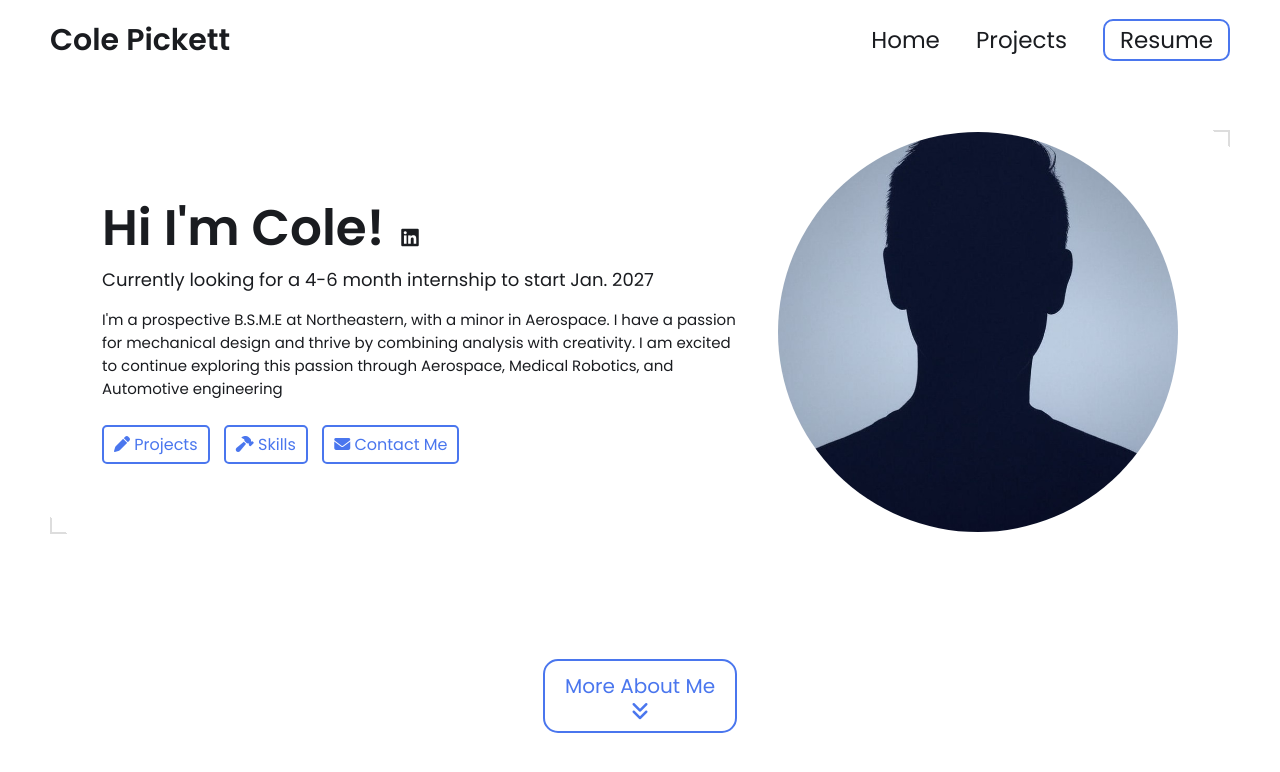
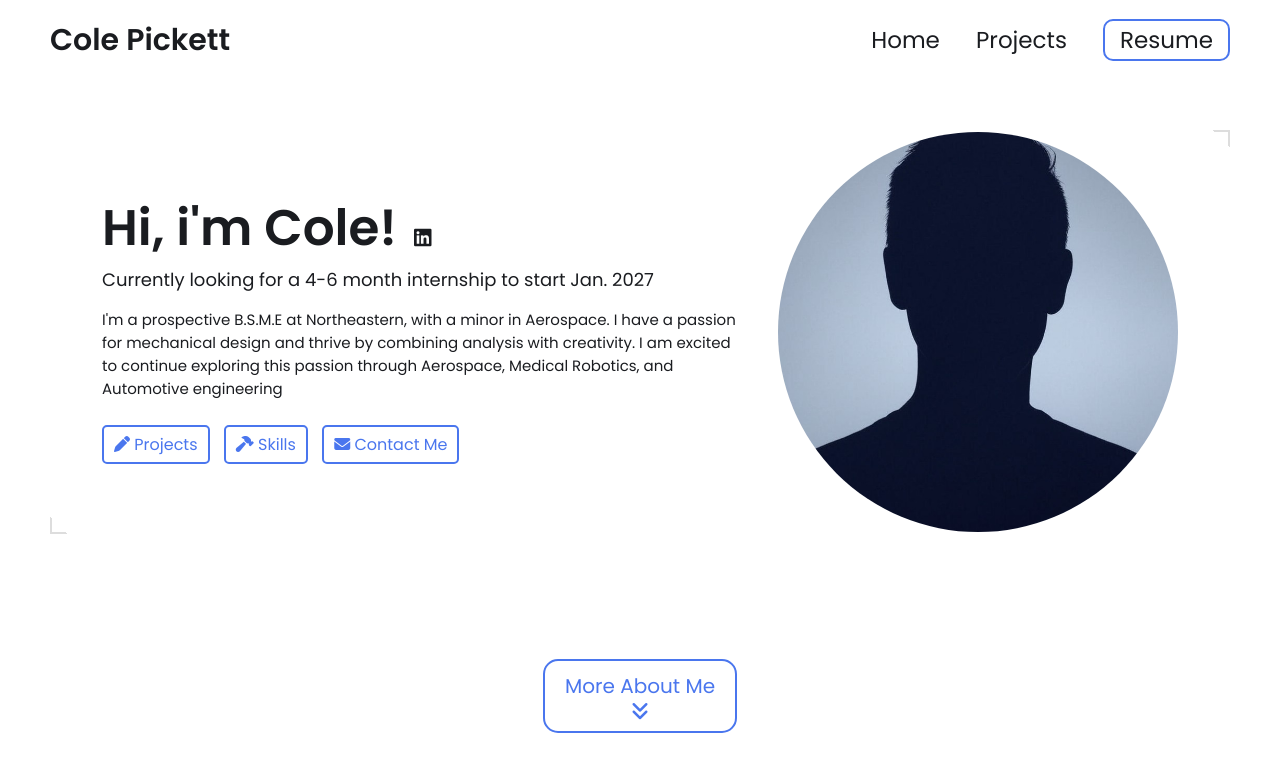
Before and after one commit to colecpickett/colecpickett.github.io, a Jekyll site: the page built from index.html, in a window 1280 px wide and 900 px high. Shown: the top 772 px of the window. Built offline with Jekyll 4.4.1, drawn with Linux system fonts in a browser that asks for light colours.

```diff
--- a/_includes/hero.html
+++ b/_includes/hero.html
@@ -4,7 +4,7 @@
     <div class="group">
         <div class="text">
             <h2>
-                Hi I'm {{ site.name | split: ' ' | first }}!
+                Hi, i'm {{ site.name | split: ' ' | first }}!
                 {% if site.external-links %}
                 <span class="external-links">
                     {% assign platforms = "linkedin,x-twitter,github,stackoverflow,discord,medium,threads,bluesky,instagram,youtube" | split: "," %}
```
